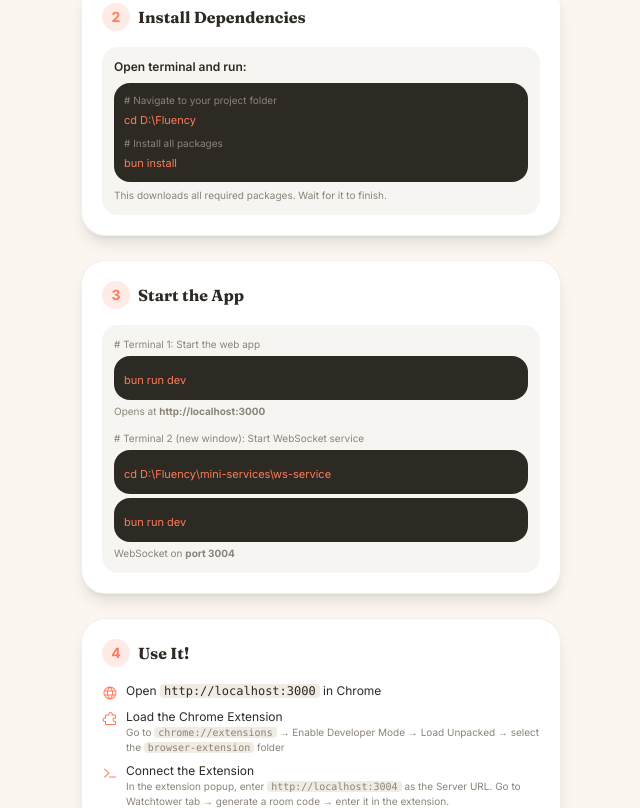
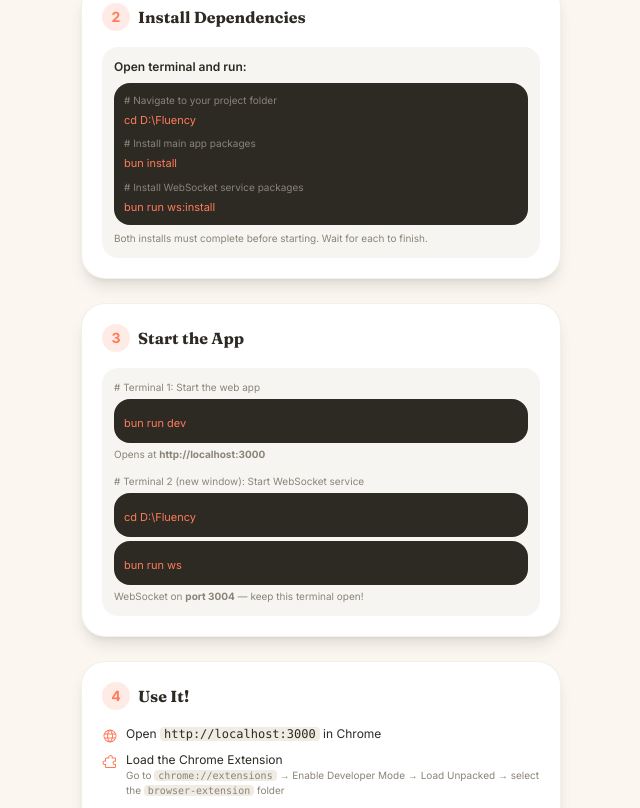
Before and after one commit to nandanadnair2/fluency-language-game, a Next.js app: page /setup in a window 1280 px wide. Shown: the part 1032-1840 px from the top of the page, without its empty margins (319-959 px from the left). Built offline with nearby package versions, Linux system fonts and the light colour scheme.

Commit message:
71af29da-9cf5-49a6-9a61-9d56f4441ec9

```diff
--- a/browser-extension/popup.js
+++ b/browser-extension/popup.js
@@ -45,14 +45,19 @@
     const qIdx = url.indexOf("?");
     if (hashIdx > -1) url = url.substring(0, hashIdx);
     if (qIdx > -1) url = url.substring(0, qIdx);
-    // Extract port from URL (default to 3004 if on localhost without explicit port)
+    // Extract host and optional port
     const urlMatch = url.match(/^(https?:\/\/[^:]+)(?::(\d+))?/);
-    if (urlMatch && !urlMatch[2] && url.includes("localhost")) {
-      // Localhost without port — default to 3004 (direct ws-service)
-      return `${url}:3004`;
+    if (urlMatch) {
+      const base = urlMatch[1];
+      const port = urlMatch[2];
+      // For localhost: ALWAYS use port 3004 (the WebSocket service)
+      // regardless of what port the user entered (3000 = web app, 3004 = ws)
+      if (base.includes("localhost") || base.includes("127.0.0.1")) {
+        return `${base}:3004`;
+      }
+      // For remote URLs: use the port user provided, or default to the URL as-is
+      return url;
     }
-    // If user provides a specific port, connect there directly
-    // If it's a remote URL without port, connect to standard HTTP/HTTPS port
     return url;
   }
 
--- a/package.json
+++ b/package.json
@@ -10,7 +10,9 @@
     "db:push": "prisma db push --accept-data-loss",
     "db:generate": "prisma generate",
     "db:migrate": "prisma migrate dev",
-    "db:reset": "prisma migrate reset"
+    "db:reset": "prisma migrate reset",
+    "ws:install": "cd mini-services/ws-service && bun install",
+    "ws": "cd mini-services/ws-service && bun run dev"
   },
   "dependencies": {
     "@dnd-kit/core": "^6.3.1",
--- a/src/app/setup/page.tsx
+++ b/src/app/setup/page.tsx
@@ -162,14 +162,20 @@ export default function SetupGuide() {
                 cd D:\Fluency
               </code>
               <p className="text-[10px] text-muted-foreground font-mono mt-2">
-                # Install all packages
+                # Install main app packages
               </p>
               <code className="text-[11px] text-coral font-mono block">
                 bun install
               </code>
+              <p className="text-[10px] text-muted-foreground font-mono mt-2">
+                # Install WebSocket service packages
+              </p>
+              <code className="text-[11px] text-coral font-mono block">
+                bun run ws:install
+              </code>
             </div>
             <p className="text-[10px] text-muted-foreground mt-1.5">
-              This downloads all required packages. Wait for it to finish.
+              Both installs must complete before starting. Wait for each to finish.
             </p>
           </div>
         </div>
@@ -206,16 +212,16 @@ export default function SetupGuide() {
               </p>
               <div className="bg-charcoal rounded-xl p-2.5 overflow-x-auto">
                 <code className="text-[11px] text-coral font-mono">
-                  cd D:\Fluency\mini-services\ws-service
+                  cd D:\Fluency
                 </code>
               </div>
               <div className="bg-charcoal rounded-xl p-2.5 overflow-x-auto mt-1">
                 <code className="text-[11px] text-coral font-mono">
-                  bun run dev
+                  bun run ws
                 </code>
               </div>
               <p className="text-[10px] text-muted-foreground mt-1">
-                WebSocket on <strong>port 3004</strong>
+                WebSocket on <strong>port 3004</strong> — keep this terminal open!
               </p>
             </div>
           </div>
@@ -267,10 +273,10 @@ export default function SetupGuide() {
                 <p className="text-[10px] text-muted-foreground">
                   In the extension popup, enter{" "}
                   <code className="bg-secondary px-1 rounded">
-                    http://localhost:3004
+                    http://localhost:3000
                   </code>{" "}
-                  as the Server URL. Go to Watchtower tab → generate a room code →
-                  enter it in the extension.
+                  as the Web App URL (it auto-routes to port 3004). Go to Watchtower tab → generate a room code →
+                  enter it in the extension → click Connect.
                 </p>
               </div>
             </div>
@@ -341,8 +347,7 @@ export default function SetupGuide() {
                 <strong className="text-charcoal">
                   Extension &quot;websocket error&quot;
                 </strong>{" "}
-                → Make sure BOTH servers are running (web app on 3000 AND
-                ws-service on 3004).
+                → Make sure BOTH terminals are running: <code className="bg-secondary px-1 rounded text-[10px]">bun run dev</code> (port 3000) AND <code className="bg-secondary px-1 rounded text-[10px]">bun run ws</code> (port 3004). Check that <code className="bg-secondary px-1 rounded text-[10px]">bun run ws:install</code> was done.
               </p>
             </div>
           </div>
```
Also changed, not shown: 2 other files (tests, documents, lock files or other folders).
